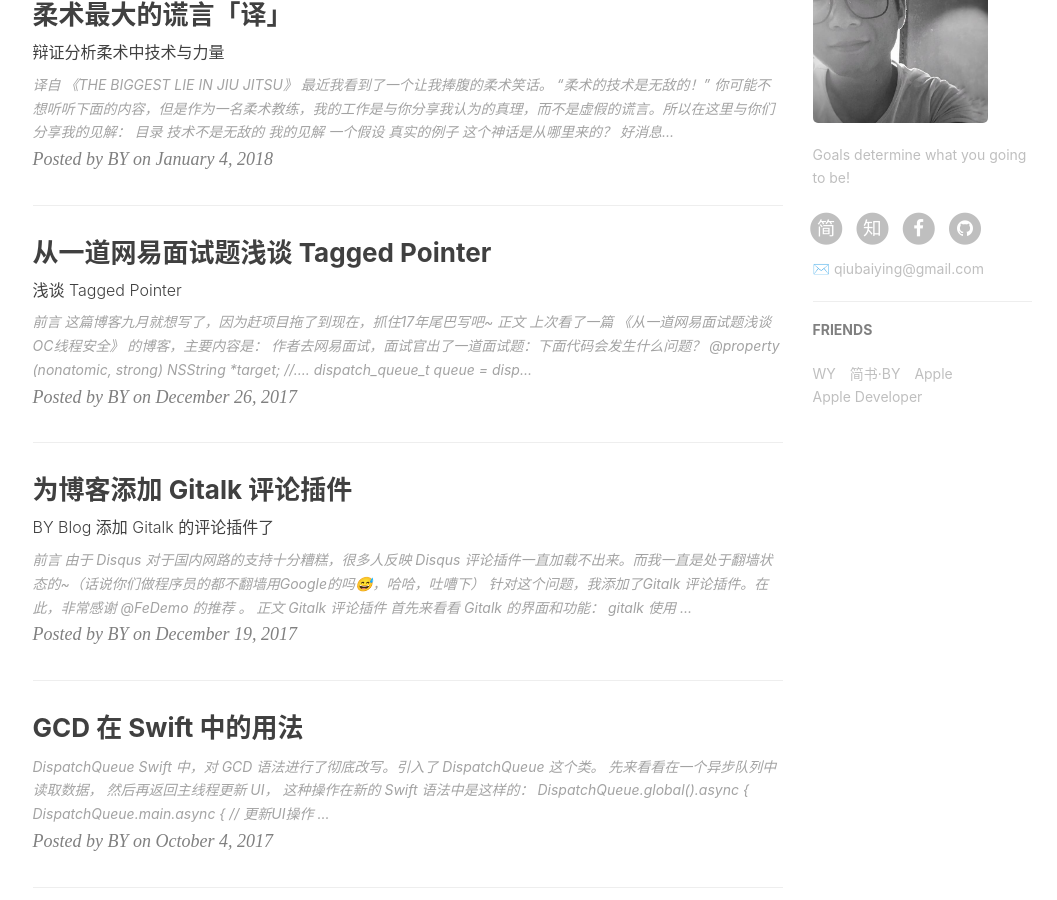
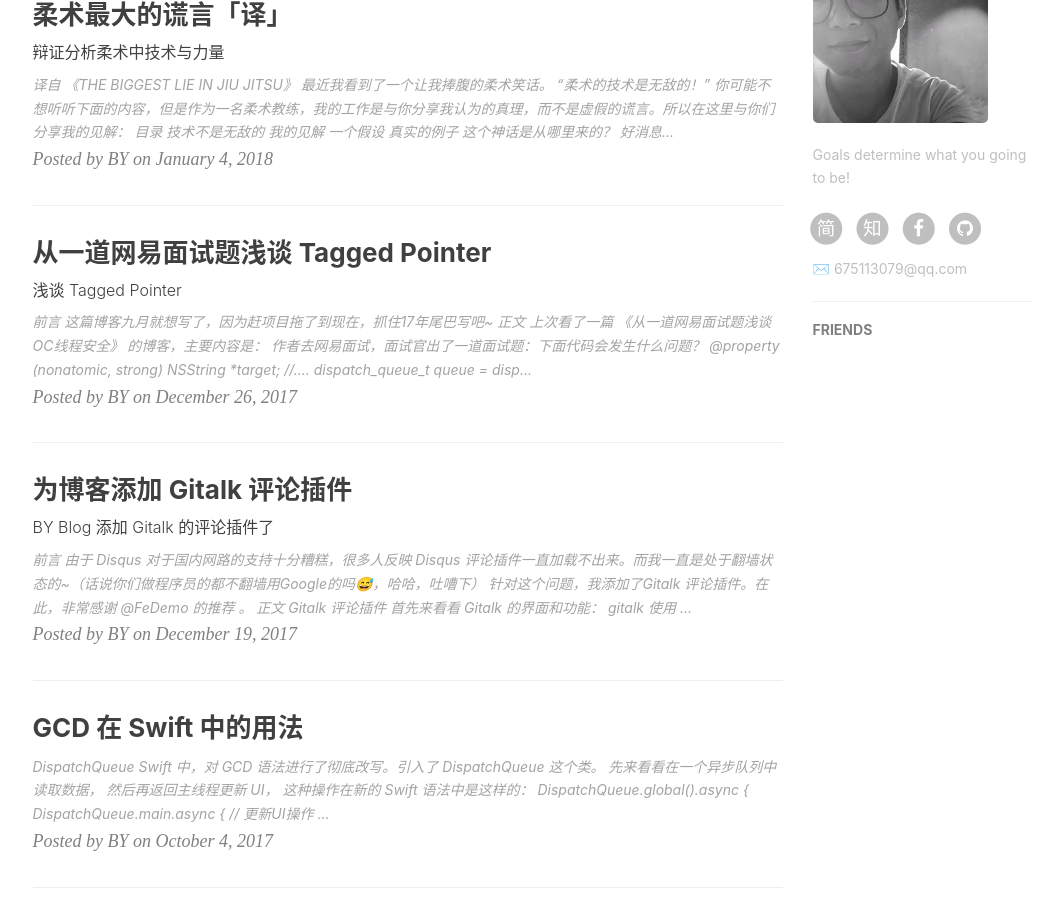
Before and after one commit to SkyBiger/SkyBiger.github.io, a Jekyll site: the page built from index.html, in a window 1280 px wide and 900 px high, scrolled down 921 px. Shown: the whole window, without its empty margins (135-1192 px from the left). Built offline with Jekyll 4.4.1, drawn with Linux system fonts in a browser that asks for light colours; nearby versions of some CDN libraries; the list of posts is cut into pages by our own code; comment, search, counter and statistics services are not loaded.

Commit message:
blog 初始配置

```diff
--- a/_config.yml
+++ b/_config.yml
@@ -1,48 +1,38 @@
 # Site settings
 title: BY Blog
-SEOTitle: 柏荧的博客 | BY Blog
+SEOTitle: 瓜皮的博客 | BY Blog
 header-img: img/post-bg-desk.jpg
-email: qiubaiying@gmail.com
-description: "Every failure is leading towards success."
-keyword: "BY, BY Blog, 柏荧的博客, qiubaiying, 邱柏荧, iOS, Apple, iPhone"
-url: "http://qiubaiying.github.io"          # your host, for absolute URL
-baseurl: ""      # for example, '/blog' if your blog hosted on 'host/blog'
-github_repo: "https://github.com/qiubaiying/qiubaiying.github.io.git" # you code repository
+email: 675113079@qq.com
+description: 'good good study, day day up'
+keyword: 'BY, BY Blog, 瓜皮的博客'
+url: 'http://SkyBiger.github.io' # your host, for absolute URL
+baseurl: '' # for example, '/blog' if your blog hosted on 'host/blog'
+github_repo: 'https://github.com/SkyBiger/SkyBiger.github.io.git' # you code repository
 
 # Sidebar settings
-sidebar: true                           # whether or not using Sidebar.
-sidebar-about-description: "Goals determine what you going to be!"
-sidebar-avatar: /img/about-BY-gentle.jpg      # use absolute URL, seeing it's used in both `/` and `/about/`
-
-
+sidebar: true # whether or not using Sidebar.
+sidebar-about-description: 'Goals determine what you going to be!'
+sidebar-avatar: /img/about-BY-gentle.jpg # use absolute URL, seeing it's used in both `/` and `/about/`
 
 # SNS settings
 RSS: false
 # weibo_username:     qiubaiying
-zhihu_username:     qiubaiying
-github_username:    qiubaiying
-facebook_username:  baiying.qiu.7
-jianshu_username:   e71990ada2fd
+zhihu_username: qiubaiying
+github_username: qiubaiying
+facebook_username: baiying.qiu.7
+jianshu_username: e71990ada2fd
 #twitter_username:   qiubaiying
-
-
-
 
 # Build settings
 # from 2016, 'pygments' is unsupported on GitHub Pages. Use 'rouge' for highlighting instead.
 permalink: pretty
 paginate: 10
-exclude: ["less","node_modules","Gruntfile.js","package.json","README.md"]
-anchorjs: true                          # if you want to customize anchor. check out line:181 of `post.html`
-
-
+exclude: ['less', 'node_modules', 'Gruntfile.js', 'package.json', 'README.md']
+anchorjs: true # if you want to customize anchor. check out line:181 of `post.html`
 
 # Gems
 # from PR#40, to support local preview for Jekyll 3.0
 gems: [jekyll-paginate]
-
-
-
 
 # Markdown settings
 # replace redcarpet to kramdown,
@@ -51,9 +41,7 @@
 markdown: kramdown
 highlighter: rouge
 kramdown:
-  input: GFM                            # use Github Flavored Markdown !important
-
-
+  input: GFM # use Github Flavored Markdown !important
 
 # 评论系统
 # Disqus（https://disqus.com/）
@@ -61,14 +49,13 @@
 
 # Gitalk
 gitalk:
-  enable: true    #是否开启Gitalk评论
-  clientID: f2c84e7629bb1446c1a4                            #生成的clientID
-  clientSecret: ca6d6139d1e1b8c43f8b2e19492ddcac8b322d0d    #生成的clientSecret
-  repo: qiubaiying.github.io    #仓库名称
-  owner: qiubaiying    #github用户名
+  enable: true #是否开启Gitalk评论
+  clientID: f2c84e7629bb1446c1a4 #生成的clientID
+  clientSecret: ca6d6139d1e1b8c43f8b2e19492ddcac8b322d0d #生成的clientSecret
+  repo: qiubaiying.github.io #仓库名称
+  owner: qiubaiying #github用户名
   admin: qiubaiying
   distractionFreeMode: true #是否启用类似FB的阴影遮罩
-
 
 # 统计
 
@@ -77,38 +64,16 @@
 ba_track_id: b50bf2b12b5338a1845e33832976fd68
 
 # Google Analytics
-ga_track_id: 'UA-90855596-1'            # Format: UA-xxxxxx-xx
-ga_domain: qiubaiying.top               # 默认的是 auto, 这里我是自定义了的域名，你如果没有自己的域名，需要改成auto
-
-
-
-
+ga_track_id: 'UA-90855596-1' # Format: UA-xxxxxx-xx
+ga_domain: qiubaiying.top # 默认的是 auto, 这里我是自定义了的域名，你如果没有自己的域名，需要改成auto
 
 # Featured Tags
-featured-tags: true                     # 是否使用首页标签
-featured-condition-size: 1              # 相同标签数量大于这个数，才会出现在首页
-
-
+featured-tags: true # 是否使用首页标签
+featured-condition-size: 1 # 相同标签数量大于这个数，才会出现在首页
 
 # Progressive Web Apps
-chrome-tab-theme-color: "#000000"
+chrome-tab-theme-color: '#000000'
 service-worker: true
 
-
-
 # Friends
-friends: [
-    {
-        title: "WY",
-        href: "http://zhengwuyang.com"
-    },{
-        title: "简书·BY",
-        href: "http://www.jianshu.com/u/e71990ada2fd"
-    },{
-        title: "Apple",
-        href: "https://apple.com"
-    },{
-        title: "Apple Developer",
-        href: "https://developer.apple.com/"
-    }
-]
+friends: []
```
